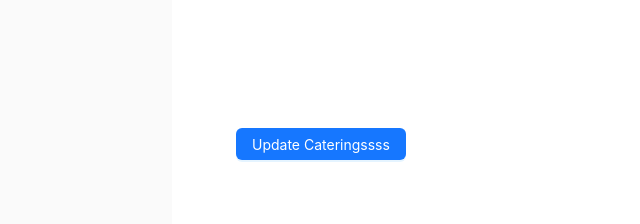
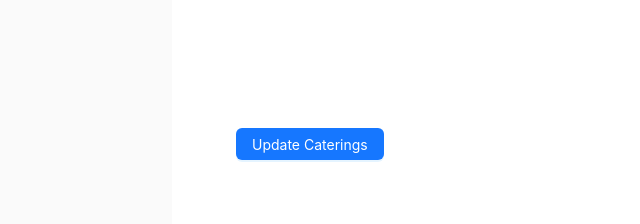
Before and after one commit to jayellho/dabao-sg, a Next.js app in the folder client/: page / in a window 1280 px wide. Shown: the top 224 px of the page, without its empty margins (84-724 px from the left). Built offline with nearby package versions, Linux system fonts and the light colour scheme.

Commit message:
fix: remove spelling issue.

```diff
--- a/client/app/page.tsx
+++ b/client/app/page.tsx
@@ -17,7 +17,7 @@ const Home = () => {
               console.log(res);
             }}
           >
-            Update Cateringssss
+            Update Caterings
           </Button>
         </Flex>
       </main>
```
